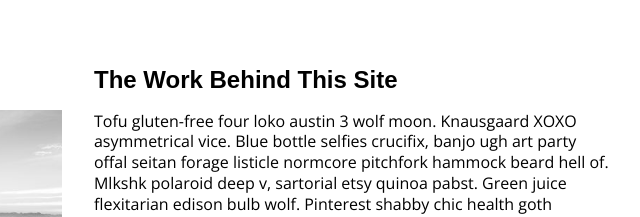
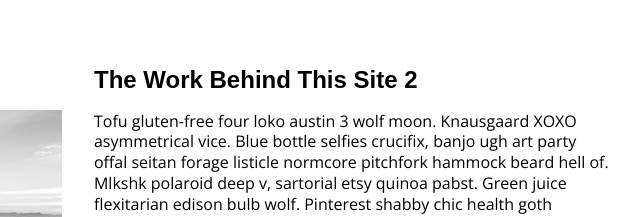
Before and after one commit to chechnyan/my-Portfolio, a plain HTML site: page Blog.html in a window 1280 px wide. Shown: the part 151-368 px from the top of the page, 427-1067 px from the left. Drawn offline with nearby package versions, Linux system fonts and the light colour scheme; a web font is replaced by a local one.

Commit message:
blog page test

```diff
--- a/Blog.html
+++ b/Blog.html
@@ -56,7 +56,7 @@
             <p>jafar alshishani</p>
         </div>
        <div class="col2">
-           <h2>The Work Behind This Site </h2>
+           <h2>The Work Behind This Site 2 </h2>
            <p>
                Tofu gluten-free four loko austin 3 wolf moon. Knausgaard XOXO asymmetrical vice. Blue bottle selfies crucifix, banjo ugh art party offal seitan forage listicle normcore pitchfork hammock beard hell of. Mlkshk polaroid deep v, sartorial etsy quinoa pabst. Green juice flexitarian edison bulb wolf. Pinterest shabby chic health goth brooklyn drinking vinegar listicle deep v, activated charcoal keytar scenester quinoa brunch. Yuccie shabby chic 90's, cred cornhole art party kogi distillery selvage tbh letterpress pabst neutra fam tumblr.
            </p><br/><p>
```
